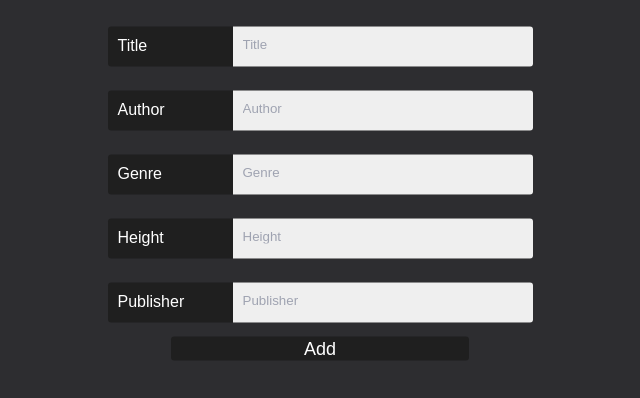
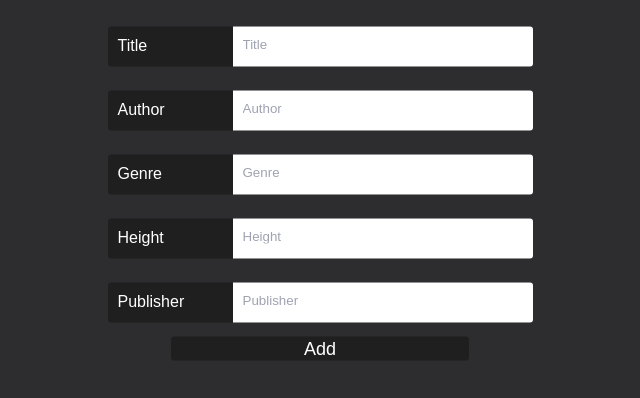
Before and after one commit to Magnus1231212/Express-JS-books, a website: page public/add.html in a window 1280 px wide. Shown: the part 148-546 px from the top of the page, without its empty margins (320-960 px from the left). Drawn offline with nearby package versions, Linux system fonts and the light colour scheme; some packages are replaced by stand-ins of ours; a script that the page names is missing.

Commit message:
Update styles.css

```diff
--- a/public/styles.css
+++ b/public/styles.css
@@ -326,8 +326,7 @@ code {
   width: 300px;
   padding: 10px 10px 15px;
   font-weight: 400;
-  color: black;
-  background: #efefef;
+  color: #6f768d;
   border: 0;
   border-top-right-radius: 3px;
   border-bottom-right-radius: 3px;
```
